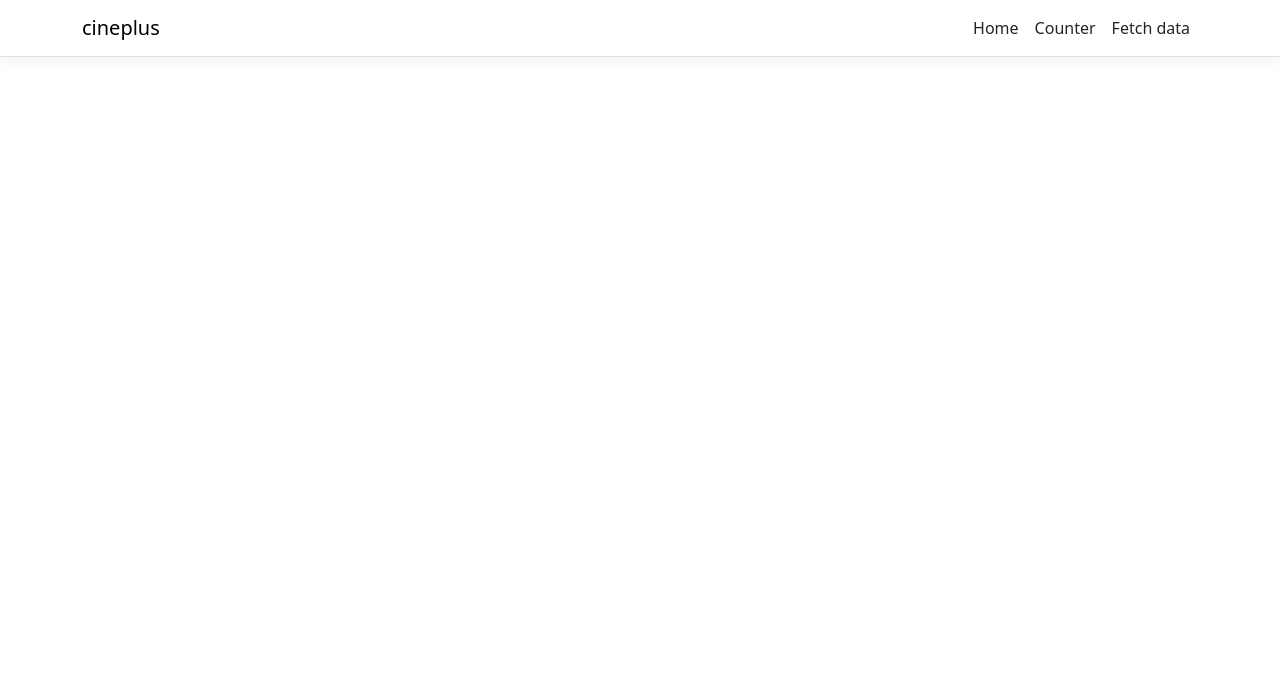
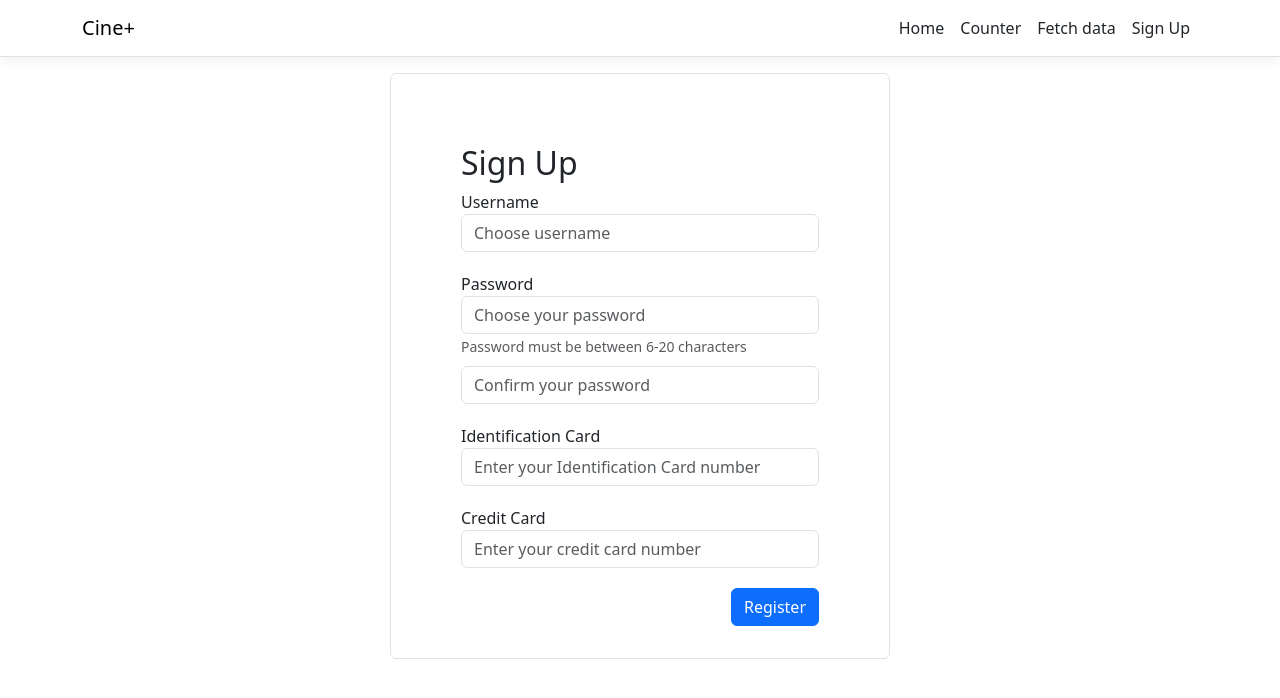
Before and after one commit to RogerMo01/cineplus, a React (Create React App) app in the folder ClientApp/: page /sign-up in a window 1280 px wide. Shown: the top 698 px of the page. Built offline with nearby package versions, Linux system fonts and the light colour scheme.

Commit message:
feat: Implement Sign Up form

```diff
--- a/ClientApp/src/App.tsx
+++ b/ClientApp/src/App.tsx
@@ -2,7 +2,6 @@ import React, { Component } from 'react';
 import { Route, Routes } from 'react-router-dom';
 import AppRoutes from './AppRoutes';
 import { Layout } from './components/Layout';
-import './custom.css';
 
 export default class App extends Component {
   static displayName = App.name;
--- a/ClientApp/src/AppRoutes.tsx
+++ b/ClientApp/src/AppRoutes.tsx
@@ -3,6 +3,7 @@ import { ReactElement } from 'react'; // Importa ReactElement para las anotacion
 import { Counter } from './components/Counter';
 import { FetchData } from './components/FetchData';
 import { Home } from './components/Home';
+import SignUpPage from './components/SignUpPage';
 
 interface AppRoute {
   index?: boolean;
@@ -22,6 +23,10 @@ const AppRoutes: AppRoute[] = [
   {
     path: '/fetch-data',
     element: <FetchData />
+  },
+  {
+    path: '/sign-up',
+    element: <SignUpPage />
   }
 ];
 
--- a/ClientApp/src/components/NavMenu.tsx
+++ b/ClientApp/src/components/NavMenu.tsx
@@ -14,6 +14,7 @@ export class NavMenu extends Component<{}, NavMenuState> {
     super(props);
 
     this.toggleNavbar = this.toggleNavbar.bind(this);
+    this.closeNavbar = this.closeNavbar.bind(this);
     this.state = {
       collapsed: true
     };
@@ -25,22 +26,31 @@ export class NavMenu extends Component<{}, NavMenuState> {
     }));
   }
 
+  closeNavbar() {
+    this.setState({
+      collapsed: true
+    });
+  }
+
   render() {
     return (
       <header>
         <Navbar className="navbar-expand-sm navbar-toggleable-sm ng-white border-bottom box-shadow mb-3" container light>
-          <NavbarBrand tag={Link} to="/">cineplus</NavbarBrand>
+          <NavbarBrand tag={Link} to="/" onClick={this.closeNavbar}>Cine+</NavbarBrand>
           <NavbarToggler onClick={this.toggleNavbar} className="mr-2" />
           <Collapse className="d-sm-inline-flex flex-sm-row-reverse" isOpen={!this.state.collapsed} navbar>
             <ul className="navbar-nav flex-grow">
               <NavItem>
-                <NavLink tag={Link} className="text-dark" to="/">Home</NavLink>
+                <NavLink tag={Link} className="text-dark" to="/" onClick={this.closeNavbar}>Home</NavLink>
               </NavItem>
               <NavItem>
-                <NavLink tag={Link} className="text-dark" to="/counter">Counter</NavLink>
+                <NavLink tag={Link} className="text-dark" to="/counter" onClick={this.closeNavbar}>Counter</NavLink>
               </NavItem>
               <NavItem>
-                <NavLink tag={Link} className="text-dark" to="/fetch-data">Fetch data</NavLink>
+                <NavLink tag={Link} className="text-dark" to="/fetch-data" onClick={this.closeNavbar}>Fetch data</NavLink>
+              </NavItem>
+              <NavItem>
+                <NavLink tag={Link} className="text-dark" to="/sign-up" onClick={this.closeNavbar}>Sign Up</NavLink>
               </NavItem>
             </ul>
           </Collapse>
--- /dev/null
+++ b/ClientApp/src/components/PasswordInput.tsx
@@ -0,0 +1,41 @@
+import React, { useState } from "react";
+
+interface Props {
+  id: string;
+  placeholder: string;
+  showHeader: boolean;
+}
+
+function PasswordInput(props: Props) {
+  const [passw, setPassw] = useState("");
+
+  const handleInputChange = (event: React.FormEvent<HTMLInputElement>) => {
+    const value = (event.target as HTMLInputElement).value;
+    const count = value.length;
+    if (count === 21) {
+      (event.target as HTMLInputElement).value = passw;
+    } else {
+      setPassw(value);
+    }
+  };
+
+  return (
+    <>
+      {props.showHeader && <label htmlFor={props.id}>Password</label>}
+      <input
+        type="password"
+        className="form-control"
+        id={props.id}
+        placeholder={props.placeholder}
+        onInput={handleInputChange}
+      />
+      {props.showHeader && (
+        <small id="passwordHelp" className="form-text text-muted">
+          Password must be between 6-20 characters
+        </small>
+      )}
+    </>
+  );
+}
+
+export default PasswordInput;
--- /dev/null
+++ b/ClientApp/src/components/SignUpForm.css
@@ -0,0 +1,19 @@
+/* Estilos CSS en tu hoja de estilos global o en línea en tu componente */
+.form-container {
+    max-width: 500px; /* Puedes ajustar este valor según tus necesidades */
+    margin: 0 auto; /* Centra el formulario horizontalmente */
+    margin-top: 60;
+    margin-bottom: 60px;
+}
+
+.form-element {
+    margin-bottom: 20px;
+}
+
+.custom-padding {
+    padding: 70px; /* Personaliza el relleno según tus necesidades */
+}
+
+.align-right {
+    float: right;
+  }
--- /dev/null
+++ b/ClientApp/src/components/SignUpForm.tsx
@@ -0,0 +1,54 @@
+import React from "react";
+import PasswordInput from "./PasswordInput";
+import "./SignUpForm.css";
+
+function SignUpForm() {
+  return (
+    <div className="form-container border rounded custom-padding">
+      <form>
+        <h2>Sign Up</h2>
+        <div className="form-group form-element">
+          <label htmlFor="usernameInput">Username</label>
+          <input
+            className="form-control"
+            id="usernameInput"
+            placeholder="Choose username"
+          />
+        </div>
+        <div className="form-element">
+          <div className="mb-2">
+            <PasswordInput id="passInput" placeholder="Choose your password" showHeader={true} />
+
+          </div>
+          <div>
+            <PasswordInput id="passInput2" placeholder="Confirm your password" showHeader={false} />
+          </div>
+        </div>
+
+        <div className="form-group form-element">
+          <label htmlFor="idCard">Identification Card</label>
+          <input
+            className="form-control"
+            id="idCard"
+            placeholder="Enter your Identification Card number"
+          />
+        </div>
+
+        <div className="form-group form-element">
+          <label htmlFor="creditCardInput">Credit Card</label>
+          <input
+            className="form-control"
+            id="creditCardInput"
+            placeholder="Enter your credit card number"
+          />
+        </div>
+
+        <button type="submit" className="btn btn-primary align-right">
+          Register
+        </button>
+      </form>
+    </div>
+  );
+}
+
+export default SignUpForm;
--- /dev/null
+++ b/ClientApp/src/components/SignUpPage.tsx
@@ -0,0 +1,8 @@
+import React from "react";
+import SignUpForm from "./SignUpForm";
+
+function SignUpPage() {
+  return <SignUpForm />
+}
+
+export default SignUpPage;
--- a/ClientApp/src/custom.css
+++ /dev/null
@@ -1,22 +0,0 @@
-/* Provide sufficient contrast against white background */
-a {
-  color: #0366d6;
-}
-
-.btn:focus, .btn:active:focus, .btn-link.nav-link:focus, .form-control:focus, .form-check-input:focus {
-  box-shadow: 0 0 0 0.1rem white, 0 0 0 0.25rem #258cfb;
-}
-
-code {
-  color: #E01A76;
-}
-
-.btn-primary {
-  background-color: #1b6ec2; /* Color de fondo */
-  color: #fff; /* Color del texto */
-  font-weight: bold; /* Texto en negrita */
-  padding: 0.75rem 1.5rem; /* Relleno vertical y horizontal */
-  border-radius: 0.25rem; /* Bordes redondeados */
-  transition: background-color 0.3s ease; /* Transición al cambiar el color de fondo en hover */
-
-}
```
Also changed, not shown: ClientApp/src/components/Message.tsx (deleted, +0 -7 lines).
